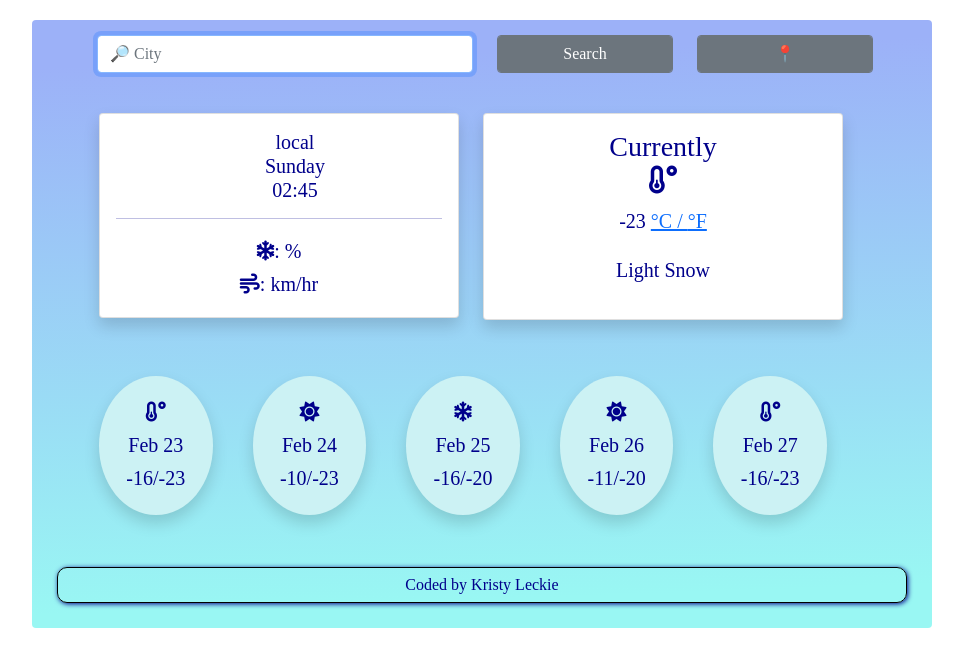
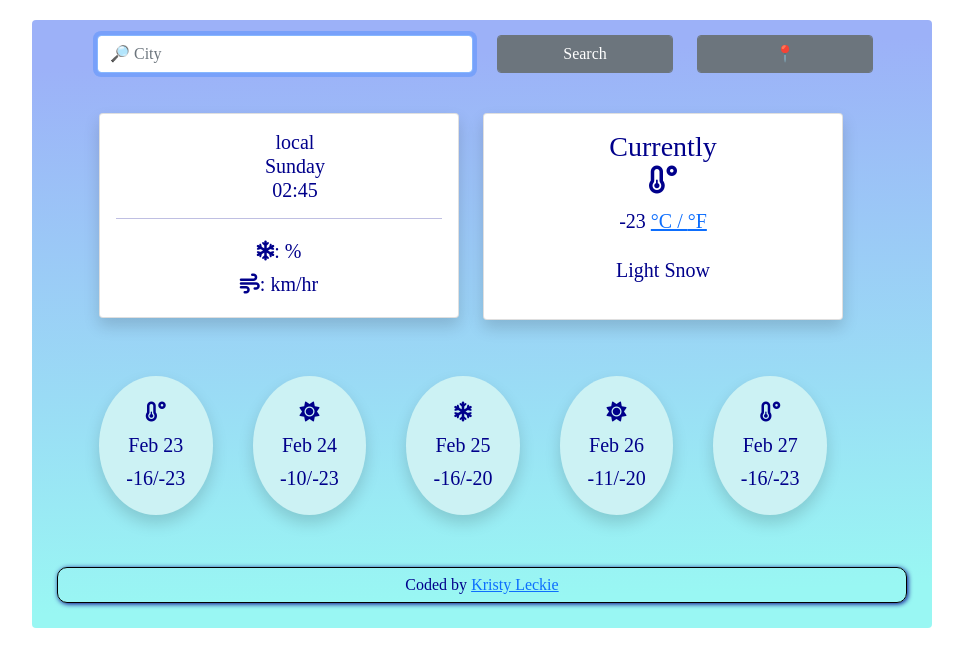
Before and after one commit to LeckieKristy/weather-app-project, a plain HTML site: page index.html in a window 1280 px wide. Shown: the whole page, without its empty margins (158-1121 px from the left). Drawn offline with nearby package versions, Linux system fonts and the light colour scheme; no server answers; a web font is replaced by a local one.

Commit message:
Added link to GitHub repositories in footer

```diff
--- a/index.html
+++ b/index.html
@@ -142,7 +142,7 @@
           </div>
         </main>
         <footer>
-          <div class="coded-by">Coded by Kristy Leckie</div>
+          <div class="coded-by">Coded by <a href= "https://github.com/LeckieKristy?tab=repositories">Kristy Leckie</a></div>
         </footer>
       </div>
     </div>
```
